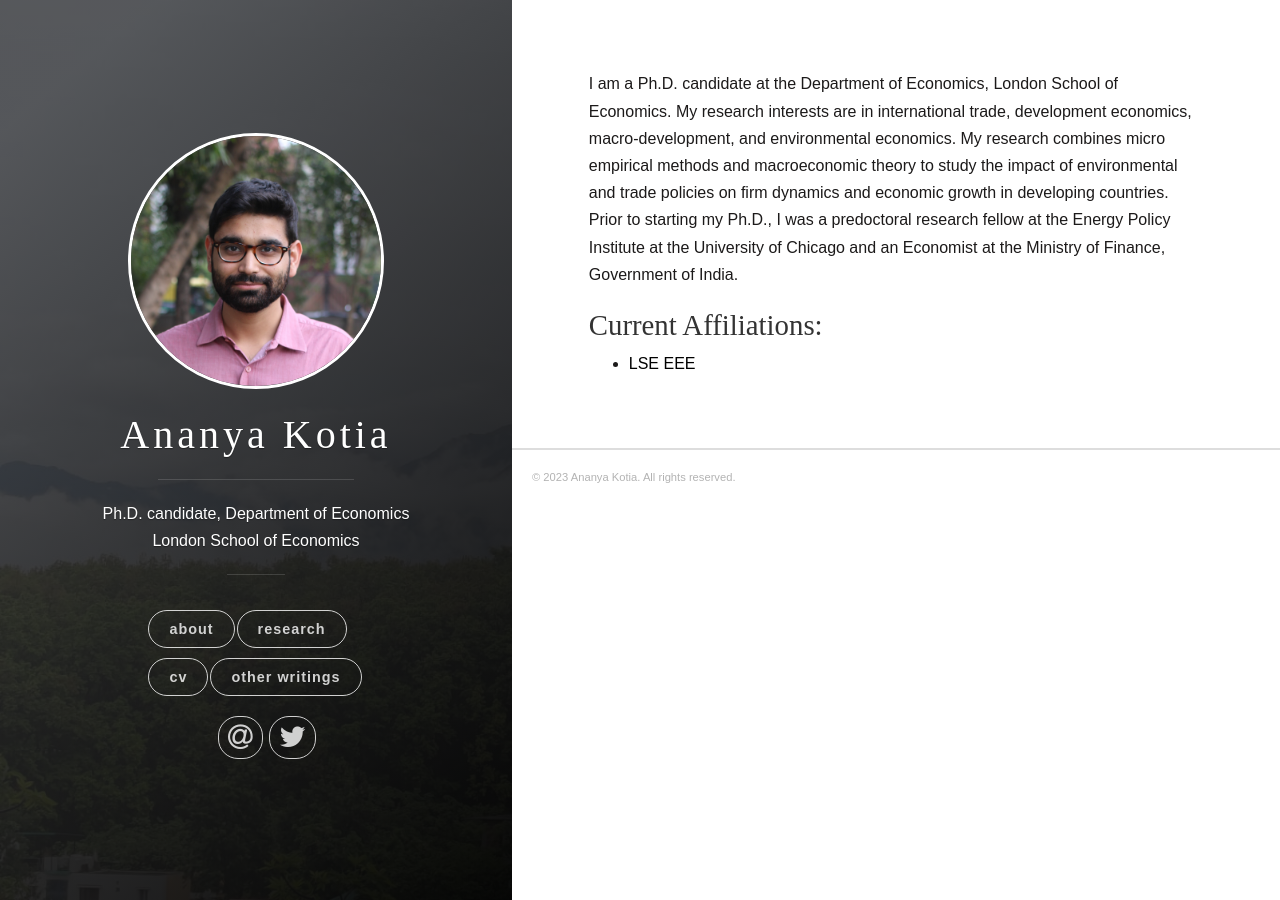
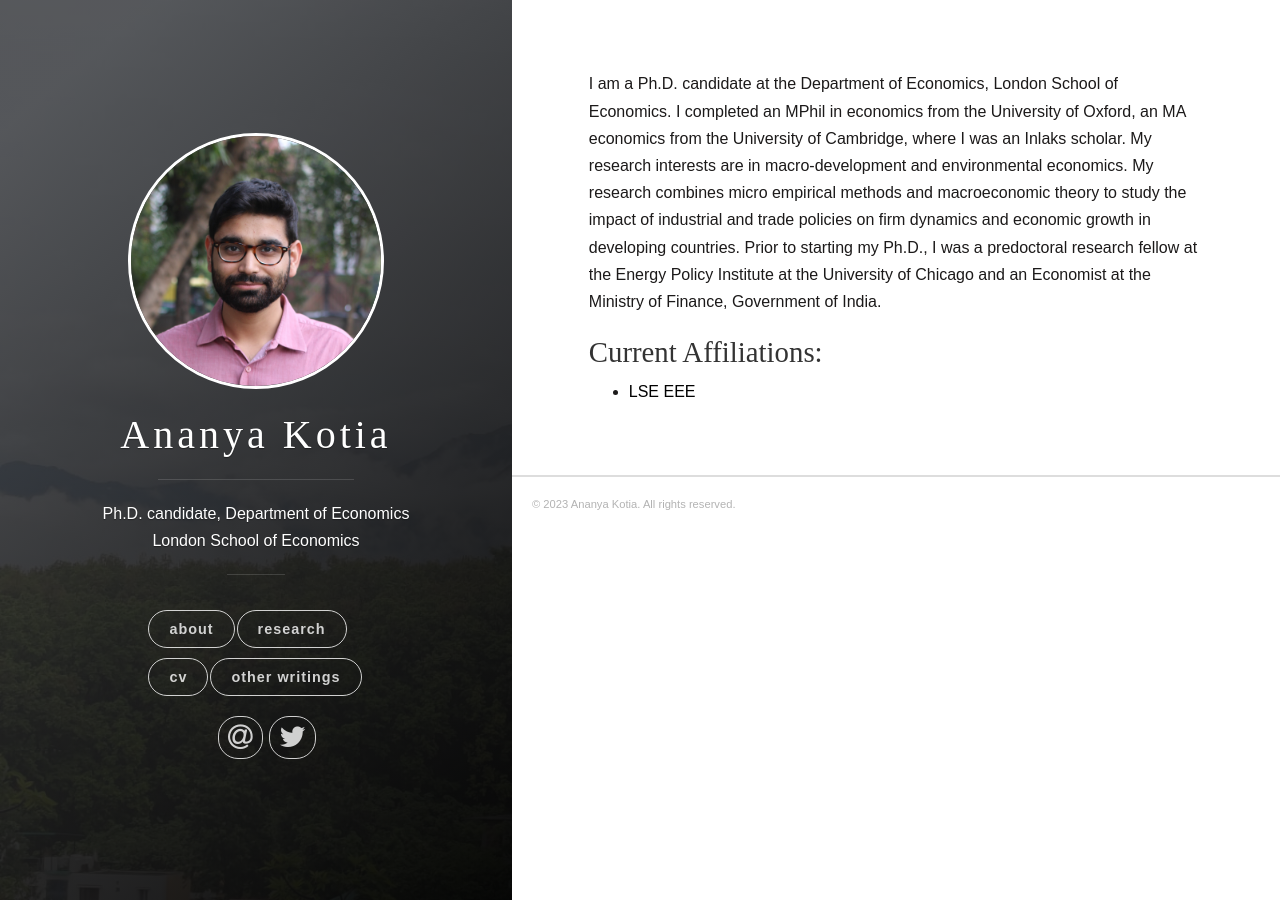
Before and after one commit to ananyakotia/ananyakotia.github.io, a Jekyll site: the page built from _posts/2018-06-14-about.markdown, in a window 1280 px wide. Built offline with Jekyll 4.4.1, drawn with Linux system fonts in a browser that asks for light colours; nearby versions of some CDN libraries; some web fonts are replaced; a style sheet for code colours, icons or effects is not loaded.

Commit message:
Update 2018-06-14-about.markdown

```diff
--- a/_posts/2018-06-14-about.markdown
+++ b/_posts/2018-06-14-about.markdown
@@ -4,7 +4,7 @@ categories: [jekyll]
 tags: [jekyll]
 ---
 
-I am a Ph.D. candidate at the Department of Economics, London School of Economics. My research interests are in international trade, development economics, macro-development, and environmental economics. My research combines micro empirical methods and macroeconomic theory to study the impact of environmental and trade policies on firm dynamics and economic growth in developing countries. Prior to starting my Ph.D., I was a predoctoral research fellow at the Energy Policy Institute at the University of Chicago and an Economist at the Ministry of Finance, Government of India.
+I am a Ph.D. candidate at the Department of Economics, London School of Economics. I completed an MPhil in economics from the University of Oxford, an MA economics from the University of Cambridge, where I was an Inlaks scholar. My research interests are in macro-development and environmental economics. My research combines micro empirical methods and macroeconomic theory to study the impact of industrial and trade policies on firm dynamics and economic growth in developing countries. Prior to starting my Ph.D., I was a predoctoral research fellow at the Energy Policy Institute at the University of Chicago and an Economist at the Ministry of Finance, Government of India.
 
 ### Current Affiliations:
 - [LSE EEE](https://sticerd.lse.ac.uk/_new/research/economics-environment-energy/)
```
